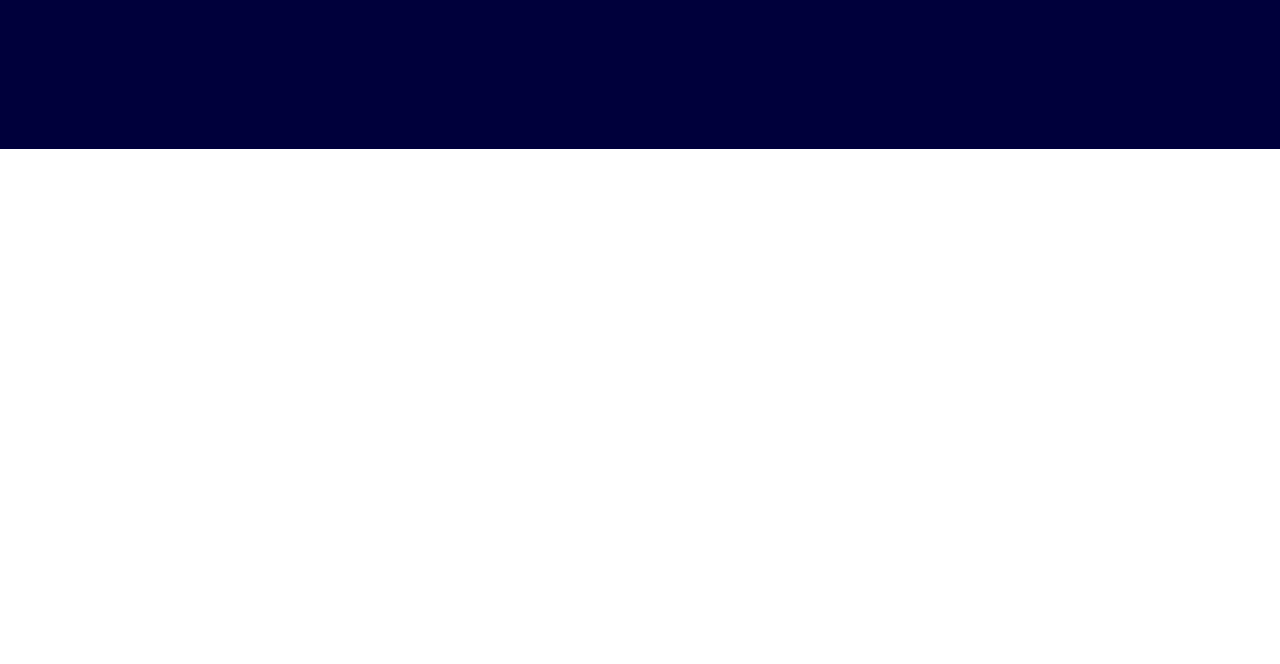
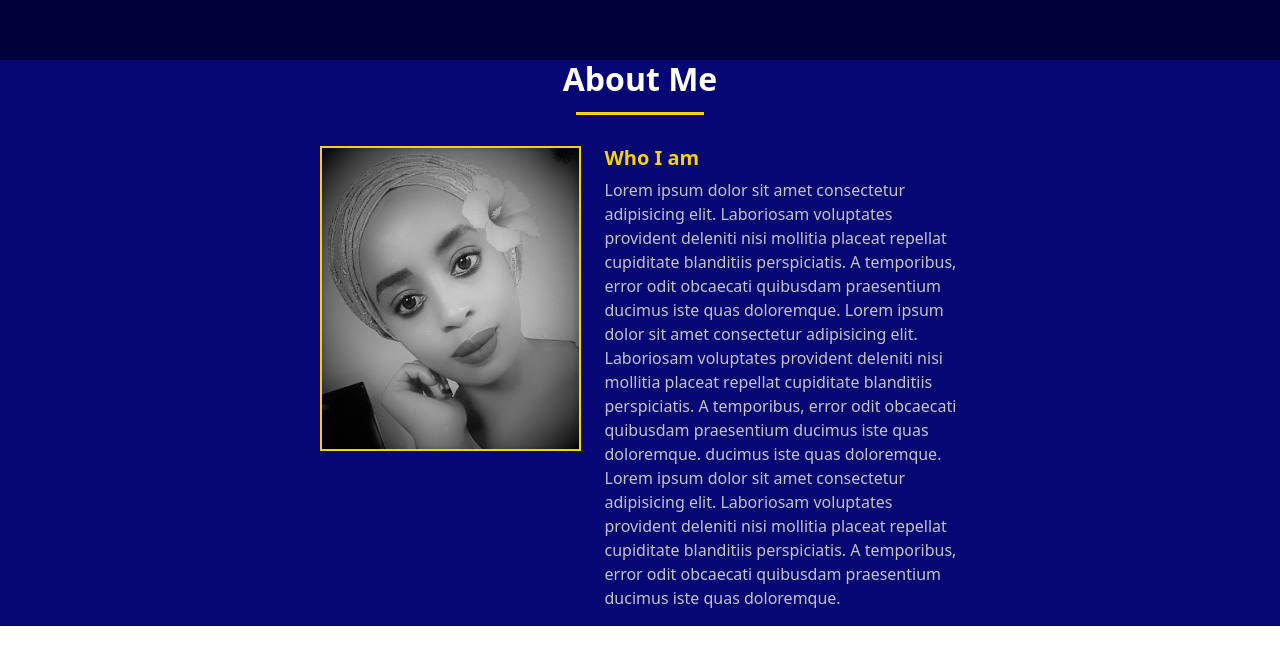
Before and after one commit to uwdjany/My-Portfolio-Website-, a React (Create React App) app: page / in a window 1280 px wide. Shown: the part 740-1404 px from the top of the page. Before the commit the page ends 889 px from the top, so only its background shows below. Built offline with nearby package versions, Linux system fonts and the light colour scheme.

Commit message:
about page added

```diff
--- a/src/App.js
+++ b/src/App.js
@@ -4,6 +4,7 @@ import ParticlesComponent from './component/Particles';
 // import 'bootstrap/dist/css/bootstrap.min.css';
 import Home from './views/home';
 import Navigation from './component/navaBar';
+import ABOUT from './views/about';
 
 
 
@@ -15,6 +16,7 @@ const App = () => {
 
    <Home/>
    {/* <ParticlesComponent/> */}
+   <ABOUT/>
 
 
 
--- a/src/component/css/index.css
+++ b/src/component/css/index.css
@@ -26,6 +26,8 @@ nav{
     /* box-shadow: 0 5px 15px rgba(0, 0, 0, 0.06); */
     box-shadow: 0px 2px 2px rgba(0, 0, 0, 0.329);
     border-bottom: solid 2px black;
+    position: fixed;
+    width: 100%;
 
 
 
@@ -34,6 +36,7 @@ nav{
     display: flex;
     align-items: center;
     justify-content: center;
+
 
 }
 #navbar li{
--- a/src/component/navaBar.js
+++ b/src/component/navaBar.js
@@ -17,12 +17,12 @@ class Navigation extends Component {
           <div>
             <ul id="navbar" className={this.state.clicked ? "#navbar active" : "#navbar"}>
               <li>
-                <a className="active" href="#">
+                <a className="active" href="#home">
                   Home
                 </a>
               </li>
               <li>
-                <a href="#">About Me</a>
+                <a href="#abouting">About Me</a>
               </li>
               <li>
                 <a href="#">Work</a>
--- /dev/null
+++ b/src/views/about.js
@@ -0,0 +1,46 @@
+import React from 'react'
+import myImg from "../assets/image/image.jpg";
+import './aboutstyle.css'
+
+const ABOUT = () => {
+  return (
+    <section className='about' id='abouting'>
+        <div className='container'>
+            <div className='text-center'>
+                <h2 className='fw-bold' id='heading-2'>About Me</h2>
+            </div>
+
+<div className='row my-5 justify-content-center'>
+    <div className='col-lg-3'>
+        <img src={myImg} className='img-fluid' id='image-about'/>
+    </div>
+
+
+<div className='col-lg-4'>
+    <h5 className='fw-bold' id='heading-5'>Who I am</h5>
+    <p id='paragraph-about'>
+    Lorem ipsum dolor sit amet consectetur adipisicing elit.
+                      Laboriosam voluptates provident deleniti nisi mollitia
+                      placeat repellat cupiditate blanditiis perspiciatis. A
+                      temporibus, error odit obcaecati quibusdam praesentium
+                      ducimus iste quas doloremque.
+                      Lorem ipsum dolor sit amet consectetur adipisicing elit.
+                      Laboriosam voluptates provident deleniti nisi mollitia
+                      placeat repellat cupiditate blanditiis perspiciatis. A
+                      temporibus, error odit obcaecati quibusdam praesentium
+                      ducimus iste quas doloremque.
+                      ducimus iste quas doloremque.
+                      Lorem ipsum dolor sit amet consectetur adipisicing elit.
+                      Laboriosam voluptates provident deleniti nisi mollitia
+                      placeat repellat cupiditate blanditiis perspiciatis. A
+                      temporibus, error odit obcaecati quibusdam praesentium
+                      ducimus iste quas doloremque.
+    </p>
+</div>
+</div>
+        </div>
+    </section>
+  )
+}
+
+export default ABOUT;
--- /dev/null
+++ b/src/views/aboutstyle.css
@@ -0,0 +1,45 @@
+@import url("https://fonts.googleapis.com/css2?family=Roboto:wght@400;500;700&display=swap");
+
+*,
+*::before,
+*::after {
+  margin: 0;
+  padding: 0;
+  text-decoration: none;
+  list-style: none;
+  box-sizing: border-box;
+}
+
+:root {
+  --primary: #00003b;
+  --secondary: #f5d20b;
+  --third: #3232bd;
+  --text-white: #fff;
+  --text-secondary: rgba(206, 206, 206, 0.945);
+}
+#image-about{
+
+    border: solid 2px var(--secondary);
+}
+.about{
+  background-color:rgb(6, 6, 116);
+}
+#paragraph-about{
+  color: var(--text-secondary);
+}
+#heading-5{
+  color: var(--secondary);
+}
+#heading-2{
+  color: var(--text-white);
+}
+#heading-2::after{
+  content: '';
+  background-color: var(--secondary);
+  width: 10%;
+  height: 3px;
+  position: absolute;
+  bottom: -55px;
+  left: 45%;
+
+}
--- a/src/views/home.js
+++ b/src/views/home.js
@@ -1,6 +1,7 @@
 import React from 'react';
 import Navigation from '../component/navaBar';
 import ParticlesComponent from '../component/Particles'
+import ABOUT from './about';
 // import ParticlesComponent from './component/Particles'
 import "./style.css"
 
@@ -14,10 +15,10 @@ const Home = () => {
 
     <>
     <Navigation/>
-    <div className='cs'>
+    <div className='cs' id='home'>
 
 <section className=''>
-<div className='container'>
+<div className='container' id='content-one'>
   <div className='text-center'>
 <h1 id="heading-one">HI , i'm Djanati UWASE</h1>
 <h4 id="heading-two">A Software Developer</h4>
@@ -44,6 +45,7 @@ Lorem ipsum dolor sit amet, consectetur adipisicing elit. At
 </section>
 
 </div>
+
 </>
 
   )
--- a/src/views/style.css
+++ b/src/views/style.css
@@ -23,8 +23,8 @@
   height: 100vh;
   object-fit: cover;
 }
-.container{
-  padding: 9rem;
+#content-one{
+  padding-top:15rem ;
 }
 #heading-one{
   color: var(--text-white);
@@ -40,7 +40,7 @@
   font-size: 20px;
 }
 #btn-one{
- background-color: #3232bd;
+ background-color: rgb(22, 22, 138);
  border: solid #fff 2px;
  transition: 0.3s ease-in-out;
 
@@ -53,6 +53,7 @@
   background-color: green;
   border: solid 2px #00003b;
   transition: 0.3s ease-in-out;
+  border: solid #fff 2px;
 }
 #btn-two:hover{
   background-color: greenyellow;
```
Also changed, not shown: src/assets/image/image.jpg (added).
